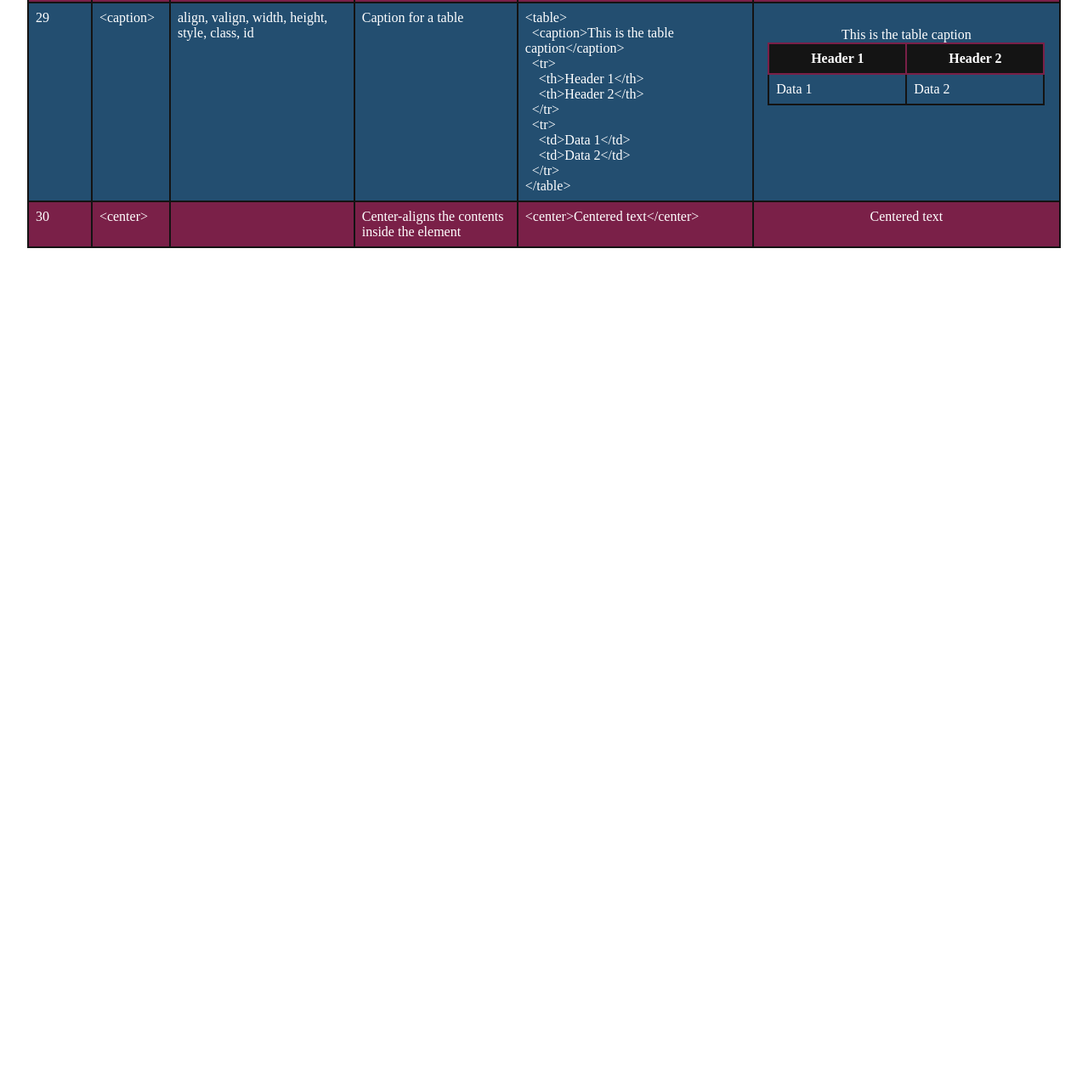
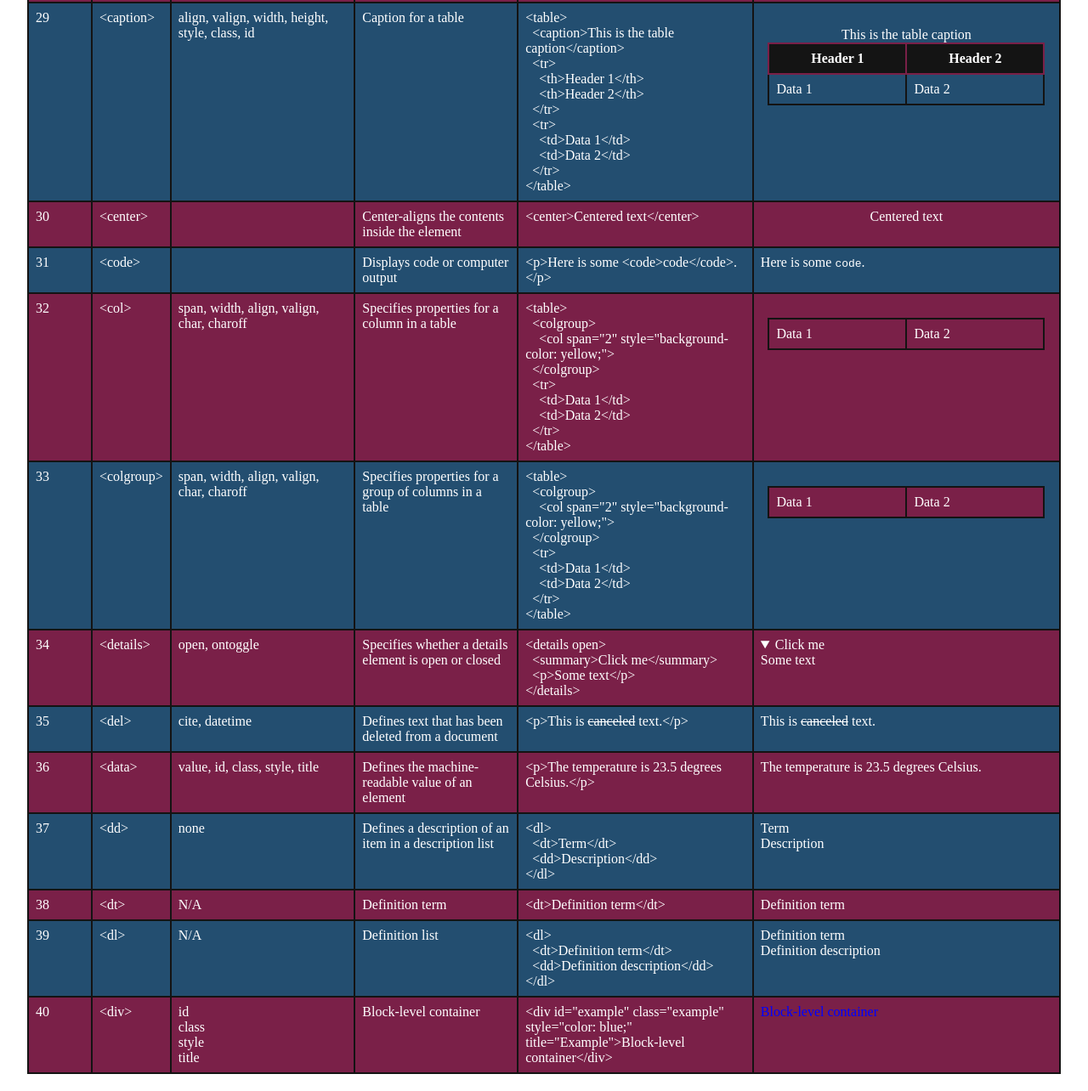
Before and after one commit to hafiz1379/HTML-cheat-sheet, a plain HTML site: page index.html in a window 1280 px wide. Shown: the part 1655-2939 px from the top of the page at 85% size. Before the commit the page ends 1967 px from the top, so only its background shows below. Drawn offline with Linux system fonts and the light colour scheme.

Commit message:
Added items number 31 to 40

```diff
--- a/index.html
+++ b/index.html
@@ -321,6 +321,167 @@
 			<td>&lt;center&gt;Centered text&lt;/center&gt;</td>
 			<td><center>Centered text</center></td>
 		</tr>
+        <tr>
+			<td>31</td>
+			<td>&lt;code&gt;</td>
+			<td></td>
+			<td>Displays code or computer output</td>
+			<td>&lt;p&gt;Here is some &lt;code&gt;code&lt;/code&gt;.&lt;/p&gt;</td>
+			<td><p>Here is some <code>code</code>.</p></td>
+		</tr>
+		<tr>
+			<td>32</td>
+			<td>&lt;col&gt;</td>
+			<td>span,
+				width,
+				align,
+				valign,
+				char,
+				charoff</td>
+			<td>Specifies properties for a column in a table</td>
+			<td>&lt;table&gt;<br>
+				&nbsp;&nbsp;&lt;colgroup&gt;<br>
+				&nbsp;&nbsp;&nbsp;&nbsp;&lt;col span="2" style="background-color: yellow;"&gt;<br>
+				&nbsp;&nbsp;&lt;/colgroup&gt;<br>
+				&nbsp;&nbsp;&lt;tr&gt;<br>
+				&nbsp;&nbsp;&nbsp;&nbsp;&lt;td&gt;Data 1&lt;/td&gt;<br>
+				&nbsp;&nbsp;&nbsp;&nbsp;&lt;td&gt;Data 2&lt;/td&gt;<br>
+				&nbsp;&nbsp;&lt;/tr&gt;<br>
+				&lt;/table&gt;
+			</td>
+			<td>
+				<table>
+					<colgroup>
+						<col span="2" style="background-color: yellow;">
+					</colgroup>
+					<tr>
+						<td>Data 1</td>
+						<td>Data 2</td>
+					</tr>
+				</table>
+			</td>
+		</tr>
+		<tr>
+			<td>33</td>
+			<td>&lt;colgroup&gt;</td>
+			<td>span,
+				width,
+				align,
+				valign,
+				char,
+				charoff</td>
+			<td>Specifies properties for a group of columns in a table</td>
+			<td>&lt;table&gt;<br>
+				&nbsp;&nbsp;&lt;colgroup&gt;<br>
+				&nbsp;&nbsp;&nbsp;&nbsp;&lt;col span="2" style="background-color: yellow;"&gt;<br>
+				&nbsp;&nbsp;&lt;/colgroup&gt;<br>
+				&nbsp;&nbsp;&lt;tr&gt;<br>
+				&nbsp;&nbsp;&nbsp;&nbsp;&lt;td&gt;Data 1&lt;/td&gt;<br>
+				&nbsp;&nbsp;&nbsp;&nbsp;&lt;td&gt;Data 2&lt;/td&gt;<br>
+				&nbsp;&nbsp;&lt;/tr&gt;<br>
+				&lt;/table&gt;
+			</td>
+			<td>
+				<table>
+					<colgroup>
+						<col span="2" style="background-color: yellow;">
+					</colgroup>
+					<tr>
+						<td>Data 1</td>
+						<td>Data 2</td>
+					</tr>
+				</table>
+			</td>
+		</tr>
+		<tr>
+			<td>34</td>
+			<td>&lt;details&gt;</td>
+			<td>open,
+				ontoggle</td>
+			<td>Specifies whether a details element is open or closed</td>
+			<td>&lt;details open&gt;<br>
+				&nbsp;&nbsp;&lt;summary&gt;Click me&lt;/summary&gt;<br>
+				&nbsp;&nbsp;&lt;p&gt;Some text&lt;/p&gt;<br>
+				&lt;/details&gt;
+			</td>
+			<td>
+				<details open>
+					<summary>Click me</summary>
+					<p>Some text</p>
+				</details>
+			</td>
+		</tr>
+		<tr>
+			<td>35</td>
+			<td>&lt;del&gt;</td>
+			<td>cite, datetime</td>
+			<td>Defines text that has been deleted from a document</td>
+			<td>&lt;p&gt;This is <del>canceled</del> text.&lt;/p&gt;</td>
+			<td><p>This is <del>canceled</del> text.</p></td>
+		</tr>
+		<tr>
+			<td>36</td>
+			<td>&lt;data&gt;</td>
+			<td>value,
+				id,
+				class,
+				style,
+				title</td>
+			<td>Defines the machine-readable value of an element</td>
+			<td>&lt;p&gt;The temperature is <data value="23.5">23.5 degrees Celsius</data>.&lt;/p&gt;</td>
+			<td><p>The temperature is <data value="23.5">23.5 degrees Celsius</data>.</p></td>
+		</tr>
+		<tr>
+			<td>37</td>
+			<td>&lt;dd&gt;</td>
+			<td>none</td>
+			<td>Defines a description of an item in a description list</td>
+			<td>&lt;dl&gt;<br>
+				&nbsp;&nbsp;&lt;dt&gt;Term&lt;/dt&gt;<br>
+				&nbsp;&nbsp;&lt;dd&gt;Description&lt;/dd&gt;<br>
+				&lt;/dl&gt;
+			</td>
+			<td>
+				<dl>
+					<dt>Term</dt>
+					<dd>Description</dd>
+				</dl>
+			</td>
+		</tr>
+		<tr>
+			<td>38</td>
+			<td>&lt;dt&gt;</td>
+			<td>N/A</td>
+			<td>Definition term</td>
+			<td>&lt;dt&gt;Definition term&lt;/dt&gt;</td>
+			<td><dt>Definition term</dt></td>
+		  </tr>
+		  <tr>
+			<td>39</td>
+			<td>&lt;dl&gt;</td>
+			<td>N/A</td>
+			<td>Definition list</td>
+			<td>
+			  &lt;dl&gt;<br>
+			  &nbsp;&nbsp;&lt;dt&gt;Definition term&lt;/dt&gt;<br>
+			  &nbsp;&nbsp;&lt;dd&gt;Definition description&lt;/dd&gt;<br>
+			  &lt;/dl&gt;
+			</td>
+			<td>
+			  <dl>
+				<dt>Definition term</dt>
+				<dd>Definition description</dd>
+			  </dl>
+			</td>
+		  </tr>
+		  <tr>
+			<td>40</td>
+			<td>&lt;div&gt;</td>
+			<td>id<br>class<br>style<br>title</td>
+			<td>Block-level container</td>
+			<td>&lt;div id="example" class="example" style="color: blue;" title="Example"&gt;Block-level container&lt;/div&gt;</td>
+			<td><div id="example" class="example" style="color: blue;" title="Example">Block-level container</div></td>
+		  </tr>
     </table>
 </body>
 </html>
```
